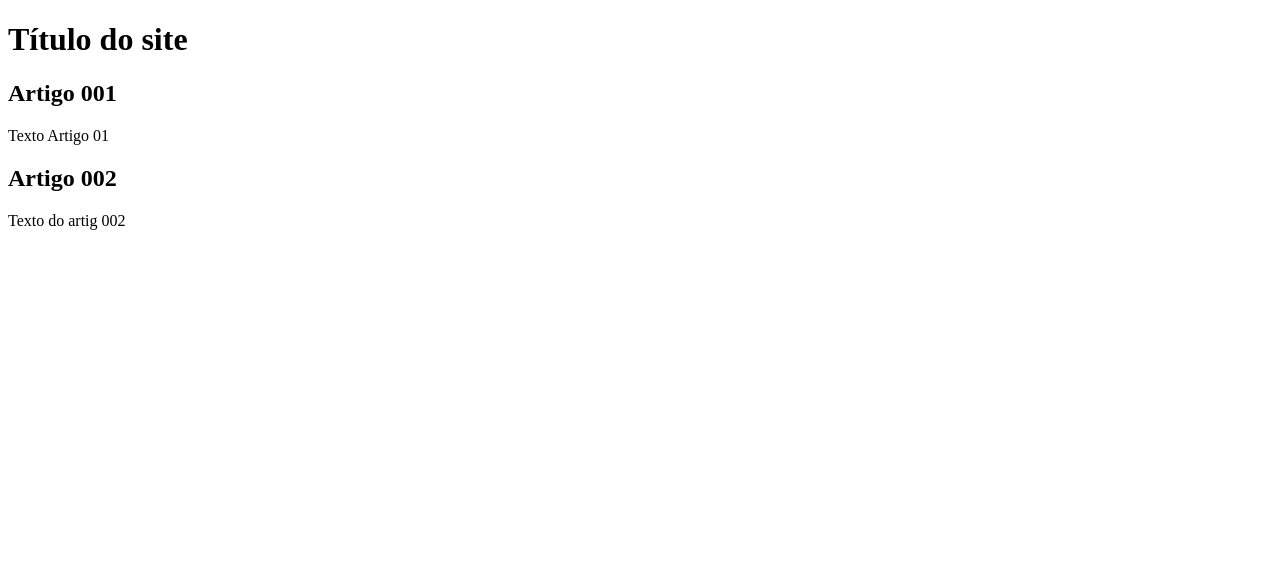
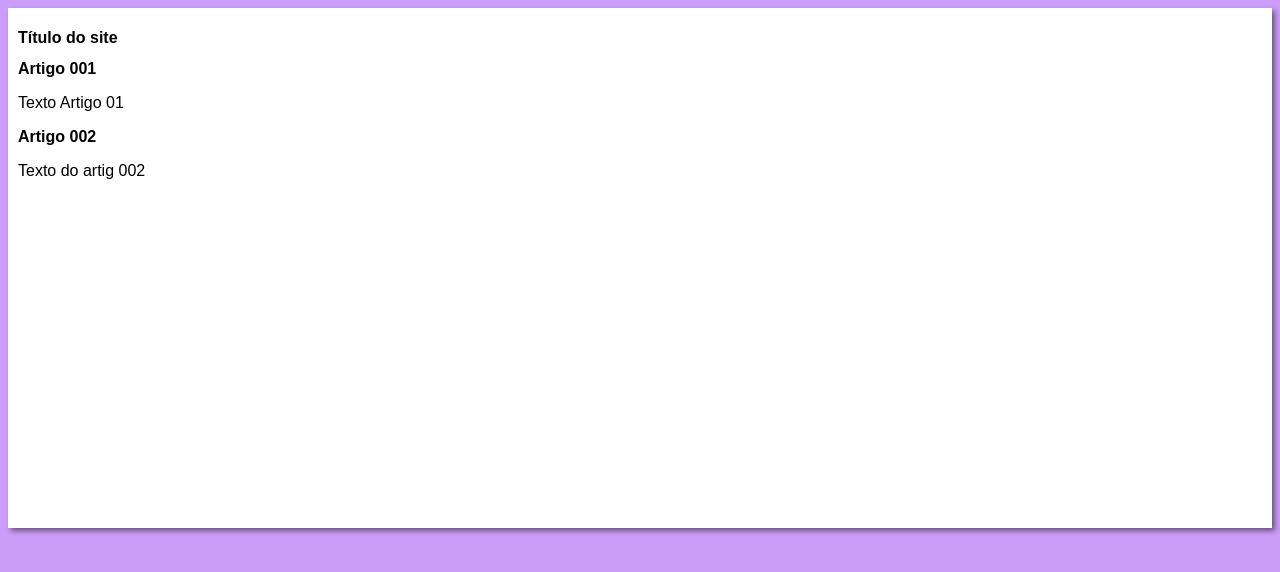
Before and after one commit to eduardodarocha/projeto-site-CeV-Git_GitHub, a plain HTML site: page index.html in a window 1280 px wide. Drawn offline with Linux system fonts and the light colour scheme.

Commit message:
Iniciei o Design

```diff
--- /dev/null
+++ b/estilos/style.css
@@ -0,0 +1,16 @@
+* {
+    font-family: Arial, Helvetica, sans-serif;
+    font-size: 16px;
+}
+
+body {
+    background-color: rgb(204, 157, 248);
+}
+
+main {
+    background-color: white;
+    height: 500px;
+    margin: auto;
+    padding: 10px;
+    box-shadow: 3px 3px 5px rgb(0, 0, 0, 0.473);
+}
--- a/index.html
+++ b/index.html
@@ -5,6 +5,7 @@
     <meta charset="UTF-8">
     <meta name="viewport" content="width=device-width, initial-scale=1.0">
     <title>Título do site</title>
+    <link rel="stylesheet" href="estilos/style.css">
 </head>
 
 <body>
```
